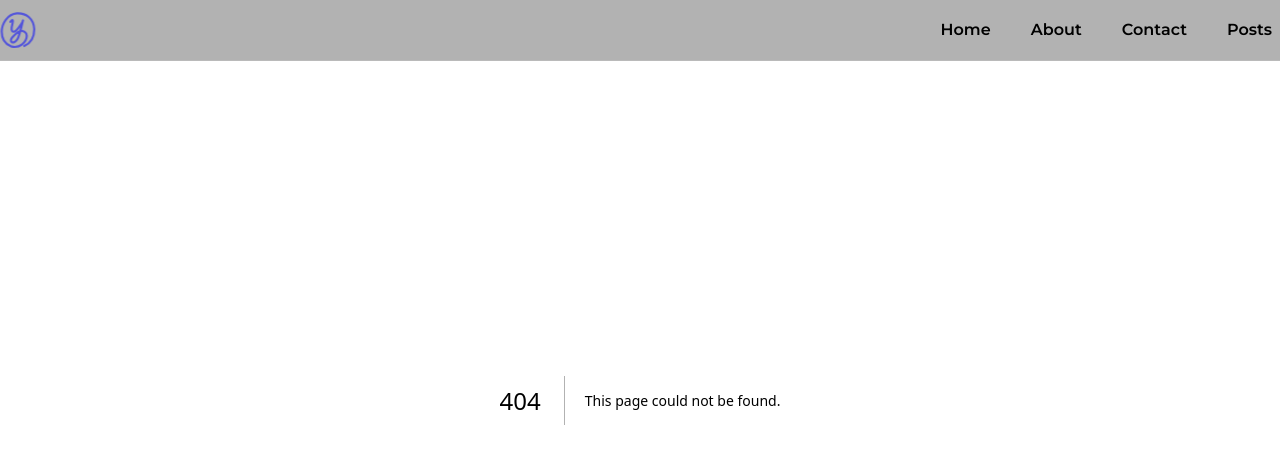
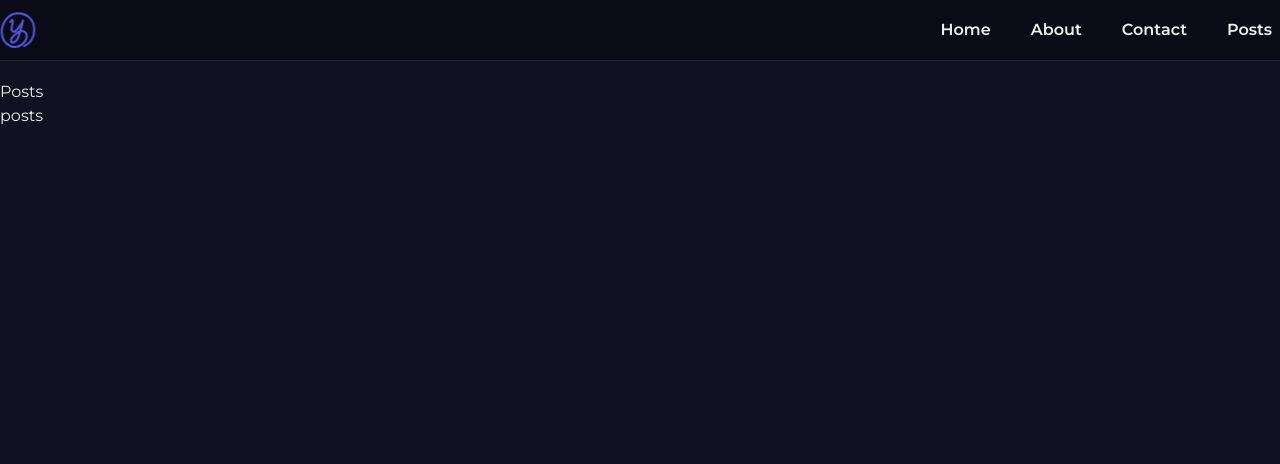
Before and after one commit to h-yilong/portfolio-site, a Next.js app: page /posts in a window 1280 px wide. Before the commit this address had no page. Shown: the top 464 px of the page. Built offline with nearby package versions, Linux system fonts and the light colour scheme.

Commit message:
feat: add posts page

```diff
--- a/package.json
+++ b/package.json
@@ -27,7 +27,7 @@
     "@next/bundle-analyzer": "^14.2.16",
     "@react-spring/three": "9.7.5",
     "@react-spring/web": "9.7.5",
-    "@react-three/drei": "^9.114.6",
+    "@react-three/drei": "^9.115.0",
     "@react-three/fiber": "^8.17.10",
     "@types/three": "^0.169.0",
     "next": "14.2.16",
@@ -49,7 +49,7 @@
     "@types/node": "^22.7.9",
     "@types/react": "^18.3.12",
     "@types/react-dom": "^18.3.1",
-    "cypress": "^13.15.0",
+    "cypress": "^13.15.1",
     "eslint": "^8.57.1",
     "eslint-config-next": "^14.2.16",
     "eslint-config-prettier": "9.1.0",
--- a/src/app/layout.tsx
+++ b/src/app/layout.tsx
@@ -31,7 +31,7 @@ export default function RootLayout({
 }>) {
   return (
     <html lang="en">
-      <body className={`${geistSans.variable} ${geistMono.variable} max-w-full overflow-x-hidden antialiased`}>
+      <body className={`${geistSans.variable} ${geistMono.variable} max-w-full overflow-x-hidden pt-20 antialiased`}>
         <Navbar />
         {children}
       </body>
--- /dev/null
+++ b/src/app/posts/layout.tsx
@@ -0,0 +1,10 @@
+import type { ReactNode } from "react";
+
+export default function Layout({ children }: { children: ReactNode }) {
+  return (
+    <div>
+      <h1>Posts</h1>
+      <div>{children}</div>
+    </div>
+  );
+}
--- /dev/null
+++ b/src/app/posts/page.tsx
@@ -0,0 +1,3 @@
+export default function page() {
+  return <div>posts</div>;
+}
--- a/src/app/ui/home/Hero/index.tsx
+++ b/src/app/ui/home/Hero/index.tsx
@@ -6,7 +6,7 @@ import Link from "next/link";
 const Hero = () => {
   return (
     <section className="mx-auto max-w-7xl" id="home">
-      <div className="mt-36">
+      <div className="mt-16">
         {/* <div className="mt-36 w-fit p-12 bg-white/5 rounded-3xl relative z-20 backdrop-blur-sm"> */}
         <p className="text-lg font-medium">
           Hi there<span className="waving-hand">👋</span>, I am
```
Also changed, not shown: 1 other file (tests, documents, lock files or other folders).
